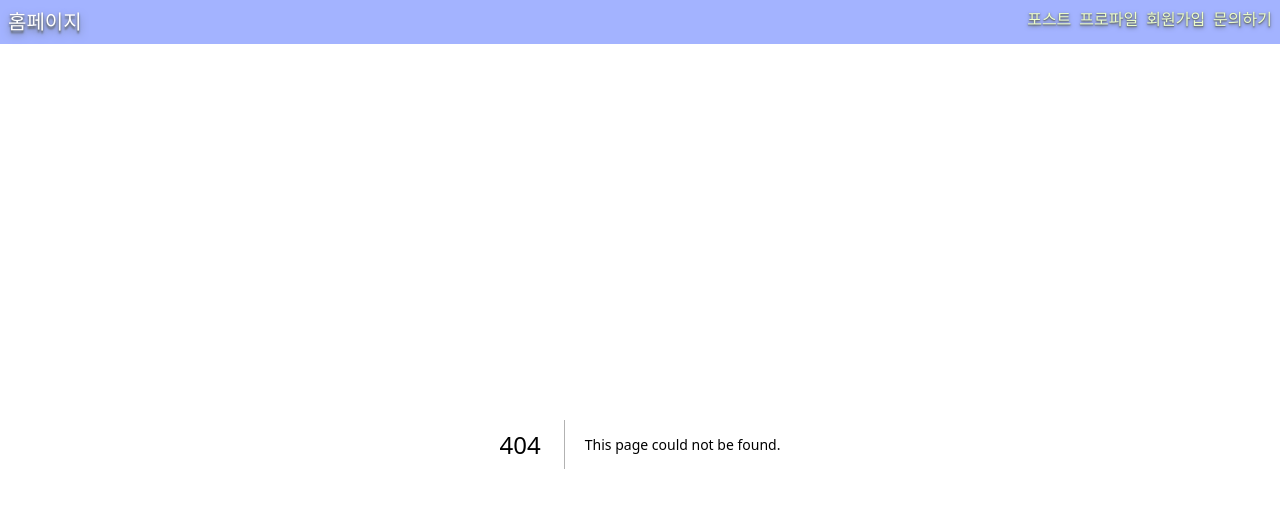
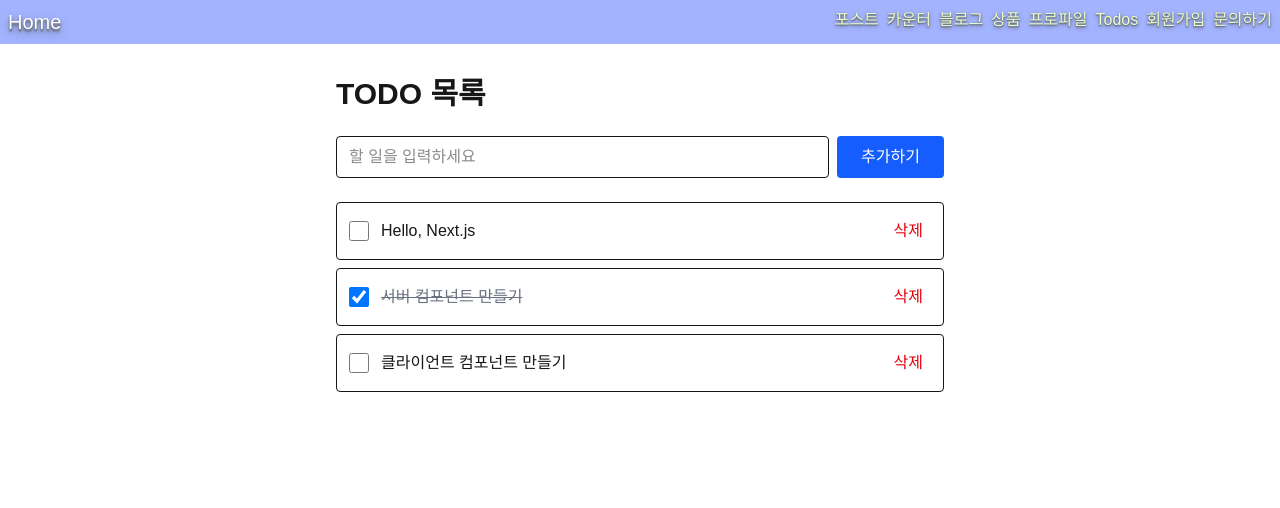
Before and after one commit to everlaster00/team4-Ignite-React, a Next.js app: page /todo in a window 1280 px wide. Before the commit this address had no page. Shown: the top 508 px of the page. Built offline with nearby package versions, Linux system fonts and the light colour scheme.

Commit message:
33일자 강의자료추가

```diff
--- /dev/null
+++ b/src/app/about/page.js
@@ -0,0 +1,8 @@
+export default function About() {
+  return (
+    <div className="p-8">
+      <h1 className="text-4xl font-bold mb-4">소개 페이지</h1>
+      <p className="text-lg text-gray-600">이 페이지의 주소는 /about 입니다.</p>
+    </div>
+  );
+}
--- /dev/null
+++ b/src/app/blog/[id]/page.js
@@ -0,0 +1,12 @@
+export default function BlogPost({ params }) {
+  return (
+    <div className="p-8">
+      <h1 className="text-4xl font-bold mb-4">
+        블로그 글 번호 : {params.id}
+      </h1>
+      <p className="text-lg text-gray-600">
+        지금 보고계신 글의 ID는 {params.id}입니다.
+      </p>
+    </div>
+  );
+}
--- /dev/null
+++ b/src/app/blog/page.js
@@ -0,0 +1,8 @@
+export default function About() {
+  return (
+    <div className="p-8">
+      <h1 className="text-4xl font-bold mb-4">블로그 페이지</h1>
+      <p className="text-lg text-gray-600">이 페이지의 주소는 /blog 입니다.</p>
+    </div>
+  );
+}
--- /dev/null
+++ b/src/app/counter/page.js
@@ -0,0 +1,24 @@
+'use client';
+
+import { useState } from 'react';
+
+export default function Counter() {
+  const [count, setCount] = useState(0);
+
+  return (
+    <div className="p-8">
+      <h1 className="text-3xl font-bold mb-6">클라이언트 컴포넌트 (카운터)</h1>
+
+      <div className="mb-8 p-4 border rounded">
+        <h2 className="text-xl font-semibold mb-4">카운터</h2>
+        <p className="text-2xl mb-4">현재 카운터 : {count}</p>
+        <button
+          onClick={() => setCount(count + 1)}
+          className="bg-blue-600 text-white px-4 py-2 rounded"
+        >
+          증가
+        </button>
+      </div>
+    </div>
+  );
+}
--- a/src/app/layout.js
+++ b/src/app/layout.js
@@ -23,17 +23,18 @@ export default function RootLayout({ children }) {
       <body className={`${geistSans.variable} ${geistMono.variable} antialiased`} >
         <header className="flex justify-between w-full py-2 px-2 bg-indigo-300">
           <div className="mainLink gap-2 text-xl text-white text-shadow-lg text-shadow-gray-500">
-            <Link href={"/"}>홈페이지</Link>
+            <Link href={"/"}>Home</Link>
           </div>
-
           <div className="subLink text-shadow-md text-shadow-gray-500 text-lime-100 space-x-2 ">
             <Link href={"/post"}>포스트</Link>
+            <Link href={"/counter"}>카운터</Link>
+            <Link href={"/blog"}>블로그</Link>
+            <Link href={"/product"}>상품</Link>
             <Link href={"/profile"}>프로파일</Link>
+            <Link href={"/todo"}>Todos</Link>
             <Link href={"/signup"}>회원가입</Link>
             <Link href={"/contact"}>문의하기</Link>
-
           </div>
-
         </header>
         <main>
         {children}
--- a/src/app/page.js
+++ b/src/app/page.js
@@ -13,7 +13,7 @@ export default function Home() {
           priority
         />
         <h3 className="HomeTile text-6xl text-fuchsia-500 font-bold text-shadow-2xs text-shadow-fuchsia-900">
-          Day34 강의자료</h3>
+          Day33~34 강의자료</h3>
       </section>
     </div>
   );
--- /dev/null
+++ b/src/app/product/AddToCardButton.js
@@ -0,0 +1,37 @@
+'use client';
+
+import { useState } from 'react';
+
+export default function AddToCardButton({ productId }) {
+  const [quantity, setQuantity] = useState(1);
+  const [added, setAdded] = useState(false);
+
+  const handleAddToCart = () => {
+    console.log(`상품 ${productId}를 ${quantity}개 장바구니에 추가`);
+    setAdded(true);
+    setTimeout(() => setAdded(false), 2000);
+  };
+
+  return (
+    <div className="flex items-center gap-4">
+      <div className="flex items-center gap-2">
+        <button
+          onClick={() => setQuantity(Math.max(1, quantity - 1))}
+          className="border px-3 py-1 rounded"
+        >
+          -
+        </button>
+        <span className="w-12 text-center">{quantity}</span>
+        <button onClick={() => setQuantity(quantity + 1)} className="border px-3 py-1 rounded">
+          +
+        </button>
+      </div>
+
+      <button onClick={handleAddToCart} className="bg-blue-600 text-white px-6 py-2 rounded">
+        장바구니 담기
+      </button>
+
+      {added && <span className="text-green-600">장바구니에 추가되었습니다.</span>}
+    </div>
+  );
+}
--- /dev/null
+++ b/src/app/product/[name]/page.js
@@ -0,0 +1,8 @@
+export default function BlogPost({ params }) {
+  return (
+    <div className="p-8">
+      <h1 className="text-4xl font-bold mb-4">상품 이름 : {params.name}</h1>
+      <p className="text-lg text-gray-600">지금 보고계신 상품의 이름는 {params.name}입니다.</p>
+    </div>
+  );
+}
--- /dev/null
+++ b/src/app/product/page.js
@@ -0,0 +1,26 @@
+import AddToCardButton from './AddToCardButton';
+
+async function getProduct() {
+  return {
+    id: 1,
+    name: '노트북',
+    price: 1000000,
+    description: '최신 사양의 노트북입니다.',
+    stock: 10,
+  };
+}
+
+export default async function ProductPage() {
+  const product = await getProduct();
+
+  return (
+    <div className="p-8 max-w-2xl mx-auto">
+      <h1 className="text-3xl font-bold mb-4">{product.name}</h1>
+      <p className="text-2xl text-blue-600 mb-4">{product.price.toLocaleString()}원</p>
+      <p className="text-gray-700 mb-6">{product.description}</p>
+      <p className="text-sm text-gray-700 mb-6">재고: {product.stock}개</p>
+
+      <AddToCardButton productId={product.id} />
+    </div>
+  );
+}
--- /dev/null
+++ b/src/app/todo/TodoList.js
@@ -0,0 +1,72 @@
+'use client';
+
+import { useState } from 'react';
+
+export default function TodoList({ initTodos }) {
+  const [todos, setTodos] = useState(initTodos);
+  const [inputValue, setInputValue] = useState('');
+
+  const addTodo = () => {
+    if (inputValue.trim() === '') return;
+
+    const newTodo = {
+      id: Date.now(),
+      text: inputValue,
+      completed: false,
+    };
+
+    setTodos([...todos, newTodo]);
+    setInputValue('');
+  };
+
+  const toggleTodo = (id) => {
+    setTodos(
+      todos.map((todo) => {
+        return todo.id === id ? { ...todo, completed: !todo.completed } : todo;
+      })
+    );
+  };
+
+  const deleteTodo = (id) => {
+    setTodos(todos.filter((todo) => todo.id !== id));
+  };
+
+  return (
+    <div>
+      <div className="flex gap-2 mb-6">
+        <input
+          type="text"
+          value={inputValue}
+          onChange={(e) => setInputValue(e.target.value)}
+          placeholder="할 일을 입력하세요"
+          className="flex-1 border px-3 py-2 rounded"
+        />
+        <button onClick={addTodo} className="bg-blue-600 text-white px-6 py-2 rounded">
+          추가하기
+        </button>
+      </div>
+
+      <div className="space-y-2">
+        {todos.map((todo) => (
+          <div key={todo.id} className="flex items-center gap-3 p-3 border rounded">
+            <input
+              type="checkbox"
+              checked={todo.completed}
+              onChange={() => toggleTodo(todo.id)}
+              className="w-5 h-5"
+            />
+            <span className={`flex-1 ${todo.completed ? 'line-through text-gray-500' : ''}`}>
+              {todo.text}
+            </span>
+            <button
+              onClick={() => deleteTodo(todo.id)}
+              className="text-red-600 hover:bg-red-50 px-2 py-1 rounded"
+            >
+              삭제
+            </button>
+          </div>
+        ))}
+      </div>
+    </div>
+  );
+}
--- /dev/null
+++ b/src/app/todo/page.js
@@ -0,0 +1,20 @@
+import TodoList from './TodoList';
+
+async function getTodos() {
+  return [
+    { id: 1, text: 'Hello, Next.js', completed: false },
+    { id: 2, text: '서버 컴포넌트 만들기', completed: true },
+    { id: 3, text: '클라이언트 컴포넌트 만들기', completed: false },
+  ];
+}
+
+export default async function TodoPage() {
+  const todos = await getTodos();
+
+  return (
+    <div className="p-8 max-w-2xl mx-auto">
+      <h1 className="text-3xl font-bold mb-6">TODO 목록</h1>
+      <TodoList initTodos={todos} />
+    </div>
+  );
+}
```
